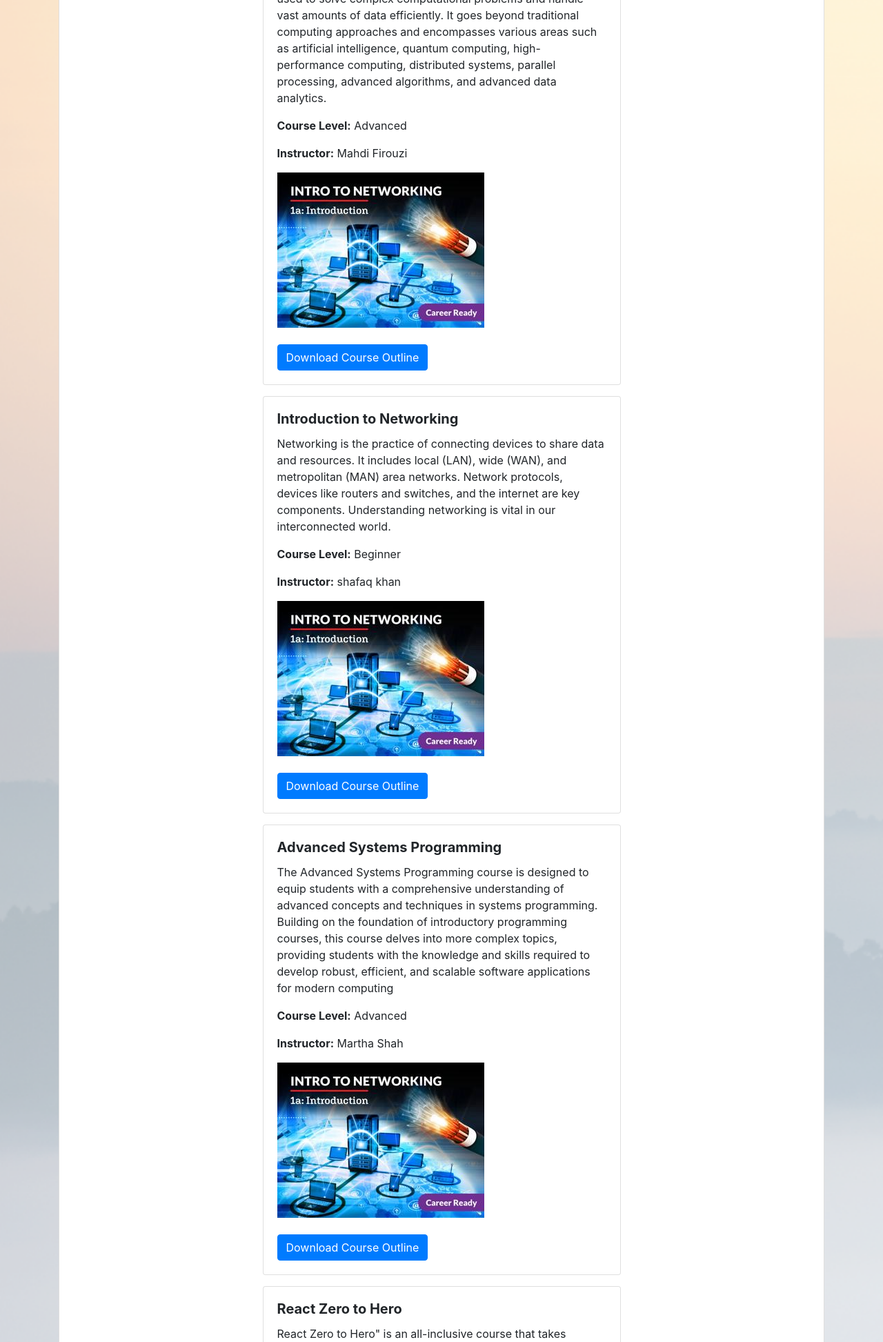
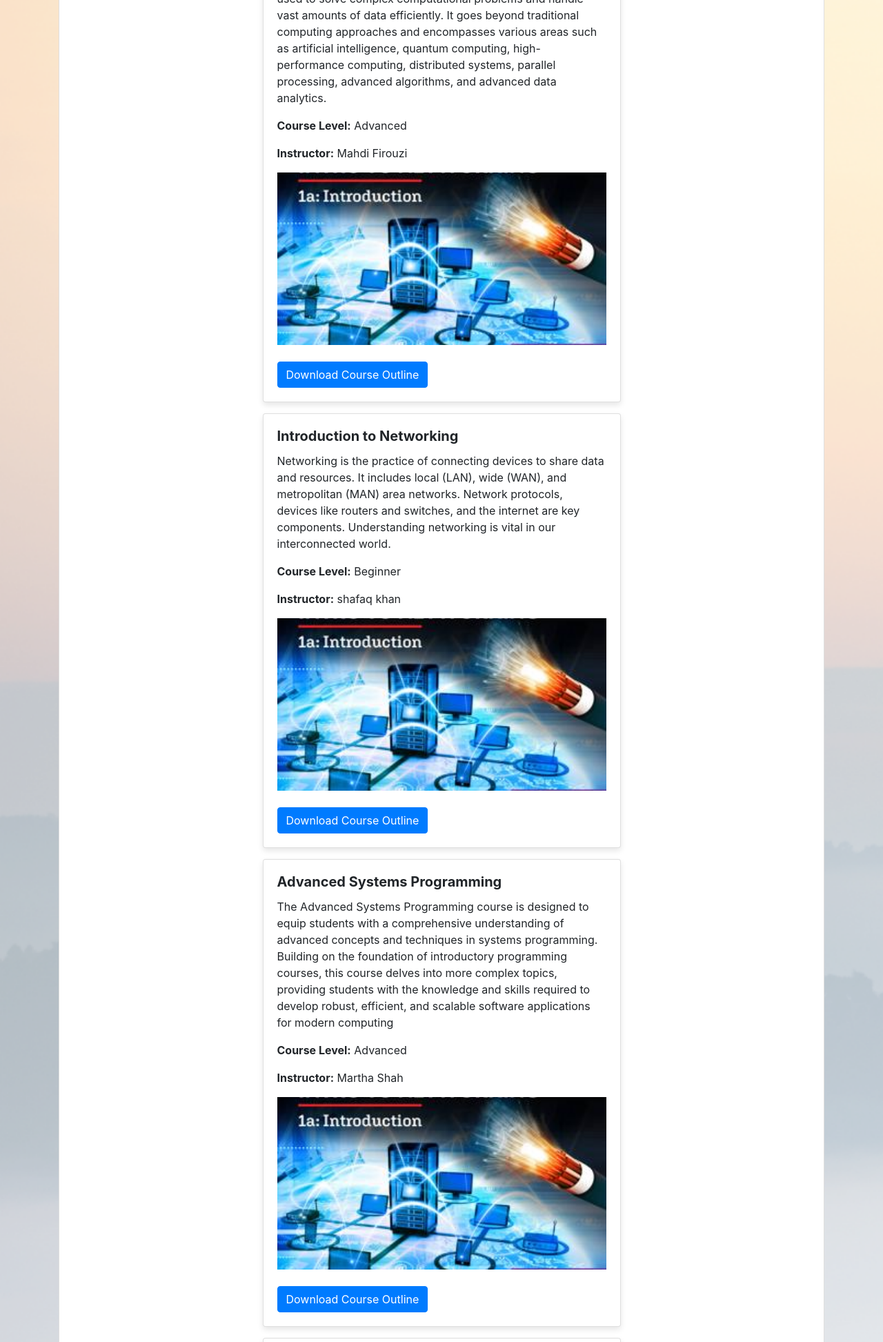
Before and after one commit to r1shabhpahwa/eAcademy, a Django app: page /courses/ in a window 1280 px wide. Shown: the part 307-2252 px from the top of the page at 69% size. Run offline with Django 4.2, Linux system fonts and the light colour scheme; data comes from the database, SQL or seed files in the repository; both versions use the stored data as it was after the commit; parts of the project's set-up code (start-up, migrations or seed data) failed here and were passed over; some libraries are stand-ins or nearby versions.

Commit message:
databatse and course content (#31)

```diff
--- a/eAcademyApp/models.py
+++ b/eAcademyApp/models.py
@@ -16,7 +16,7 @@ class Course(models.Model):
     level_type = models.CharField(max_length=12, choices=LEVEL_CHOICES, default='beginner')
     instructor = models.ForeignKey(User, on_delete=models.CASCADE)
     files = models.FileField(upload_to='course_files/')
-    image = models.ImageField(upload_to='course_images/', blank=True, null=True)
+    image = models.ImageField(upload_to='course_images/', blank=True, null=True, default='default.jpg')
     created_at = models.DateTimeField(auto_now_add=True)
     updated_at = models.DateTimeField(auto_now=True)
 
--- a/eAcademyApp/static/eAcademyApp/styles.css
+++ b/eAcademyApp/static/eAcademyApp/styles.css
@@ -21,3 +21,24 @@ body {
     height: 30px;
     background-size: cover;
 }
+
+
+
+.course-image img {
+    max-height: 250px;
+    width: 100%;
+    object-fit: cover;
+}
+
+.course-list .card {
+    margin-bottom: 20px;
+    box-shadow: 0 4px 8px rgba(0, 0, 0, 0.1);
+}
+
+
+
+/* custom.css */
+.custom-card {
+    margin: 0 auto;
+    max-width: 50%;
+}
--- a/eAcademyApp/views.py
+++ b/eAcademyApp/views.py
@@ -146,6 +146,7 @@ def course_list(request):
                 course.is_registered = Enrollment.objects.filter(student=student, course=course).exists() if student else False
 
     return render(request, 'course.html', {'courses': courses, 'user': user})
+
 
 
 
```
Also changed, not shown: course_images/EDL251-Intro-to-Networking-1a-Introduction-Course_PPxhOJ0.jpg (deleted), course_images/default.jpg (renamed from course_images/EDL251-Intro-to-Networking-1a-Introduction-Course.jpg), course_images/default_A15skBr.jpg (renamed from course_images/EDL251-Intro-to-Networking-1a-Introduction-Course_CAHJzdA.jpg), course_images/default_D1UMAdC.jpg (renamed from course_images/EDL251-Intro-to-Networking-1a-Introduction-Course_PPxhOJ0_mayL1ti.jpg), course_images/default_TvAA89r.jpg (renamed from course_images/EDL251-Intro-to-Networking-1a-Introduction-Course_PPxhOJ0_mayL1ti_bbuCoN7.jpg), course_images/default_nccqZtj.jpg (added), db.sqlite3, eAcademyApp/migrations/0012_merge_20230723_0334.py (added), eAcademyApp/migrations/0013_alter_course_image.py (added), templates/course.html (line endings or trailing spaces), 5 other files.
